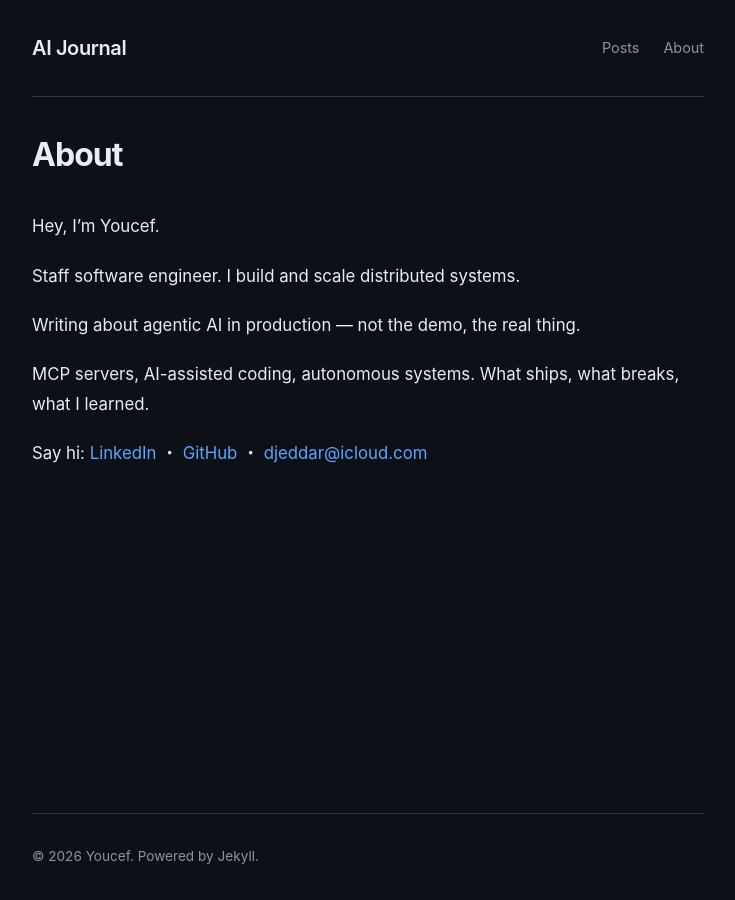
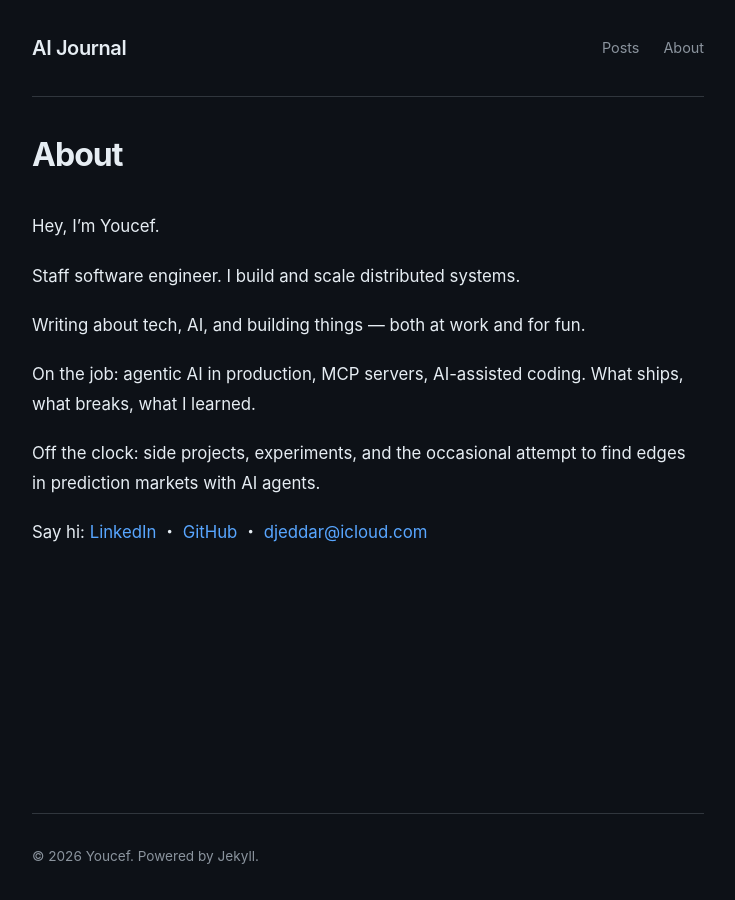
Before and after one commit to youcefjd/youcefdjeddar, a Jekyll site: the page built from about.md, in a window 1280 px wide. Shown: the whole page, without its empty margins (272-1007 px from the left). Built offline with Jekyll 4.4.1, drawn with Linux system fonts in a browser that asks for light colours.

Commit message:
Broaden blog scope: tech, AI, work and side projects
Co-Authored-By: Claude Opus 4.5 <noreply@anthropic.com>

```diff
--- a/_config.yml
+++ b/_config.yml
@@ -1,5 +1,5 @@
 title: AI Journal
-description: Notes on agentic AI, MCP servers, and AI-assisted coding in production
+description: Tech, AI, and building things — at work and for fun
 author: Youcef
 url: "https://youcefjd.github.io"
 baseurl: "/youcefdjeddar"
--- a/about.md
+++ b/about.md
@@ -8,9 +8,11 @@ Hey, I'm Youcef.
 
 Staff software engineer. I build and scale distributed systems.
 
-Writing about agentic AI in production — not the demo, the real thing.
+Writing about tech, AI, and building things — both at work and for fun.
 
-MCP servers, AI-assisted coding, autonomous systems. What ships, what breaks, what I learned.
+On the job: agentic AI in production, MCP servers, AI-assisted coding. What ships, what breaks, what I learned.
+
+Off the clock: side projects, experiments, and the occasional attempt to find edges in prediction markets with AI agents.
 
 Say hi:
 [LinkedIn](https://www.linkedin.com/in/youcefdjeddar/) ・ [GitHub](https://github.com/youcefjd) ・ [djeddar@icloud.com](mailto:djeddar@icloud.com)
```
